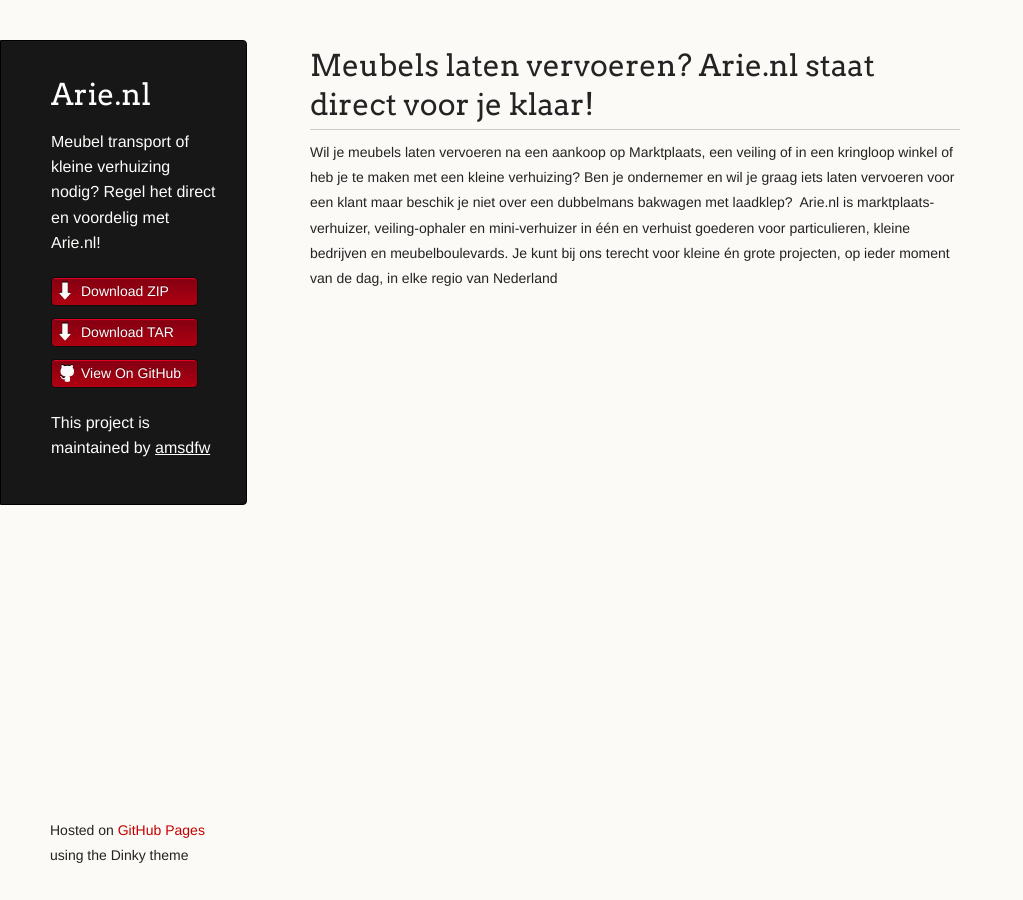
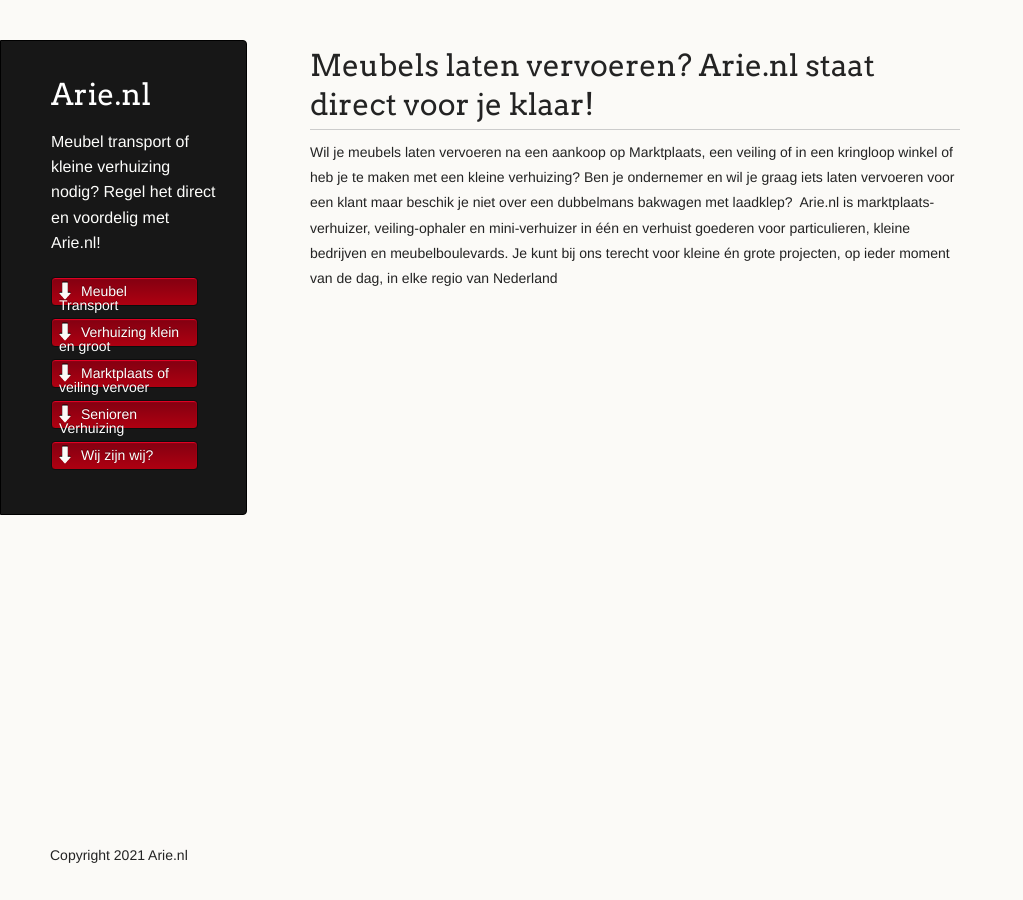
Before and after one commit to amsdfw/arie.nl, a Jekyll site: the page built from index.md, in a window 1280 px wide. Shown: the whole page, without its empty margins (0-1023 px from the left). Built offline with Jekyll 4.4.1, drawn with Linux system fonts in a browser that asks for light colours; our own code applies the rules of GitHub Pages for plain Markdown files.

Commit message:
Update default.html

```diff
--- a/_layouts/default.html
+++ b/_layouts/default.html
@@ -16,26 +16,18 @@
   <body>
     <div class="wrapper">
       <header>
-        <h1 class="header">{{ site.title | default: site.github.repository_name }}</h1>
+        <h1 class="header"><a href="/">{{ site.title | default: site.github.repository_name }}</a></h1>
         <p class="header">{{ site.description | default: site.github.project_tagline }}</p>
 
         <ul>
-          {% if site.show_downloads %}
-            <li class="download"><a class="buttons" href="{{ site.github.zip_url }}">Download ZIP</a></li>
-            <li class="download"><a class="buttons" href="{{ site.github.tar_url }}">Download TAR</a></li>
-          {% endif %}
-          <li><a class="buttons github" href="{{ site.github.repository_url }}">View On GitHub</a></li>
+          <li class="download"><a class="buttons" href="/meubel-transport.html">Meubel Transport</a></li>
+          <li class="download"><a class="buttons" href="/verhuizing-klein-groot.html">Verhuizing klein en groot</a></li>
+          <li class="download"><a class="buttons" href="/marktplaats-of-veiling-vervoer.html">Marktplaats of veiling vervoer</a></li>
+          <li class="download"><a class="buttons" href="/senioren-verhuizing.html">Senioren Verhuizing</a></li>
+          <li class="download"><a class="buttons" href="/senioren-verhuizing.html">Wij zijn wij?</a></li>
         </ul>
 
-        {% if site.github.is_project_page %}
-          <p class="header">This project is maintained by <a class="header name" href="{{ site.github.owner_url }}">{{ site.github.owner_name }}</a></p>
-        {% endif %}
 
-        {% if site.github.is_user_page %}
-          <ul>
-            <li><a class="buttons github" href="{{ site.github.owner_url }}">GitHub Profile</a></li>
-          </ul>
-        {% endif %}
       </header>
 
       <section>
@@ -43,7 +35,7 @@
       </section>
 
       <footer>
-        <p><small>Hosted on <a href="https://pages.github.com">GitHub Pages</a> using the Dinky theme</small></p>
+        <p><small>Copyright 2021 Arie.nl</small></p>
       </footer>
     </div>
     <!--[if !IE]><script>fixScale(document);</script><![endif]-->
```
